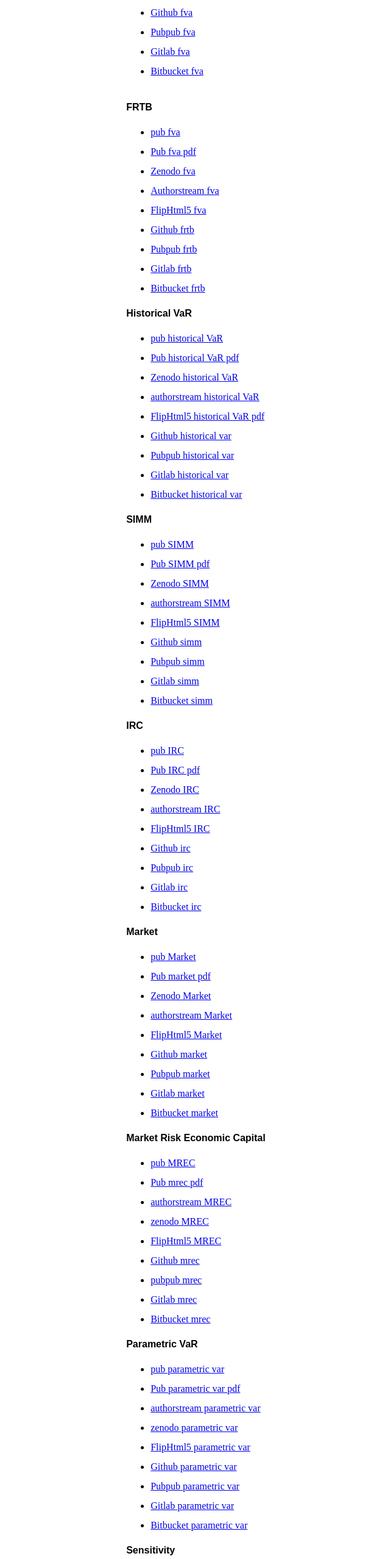
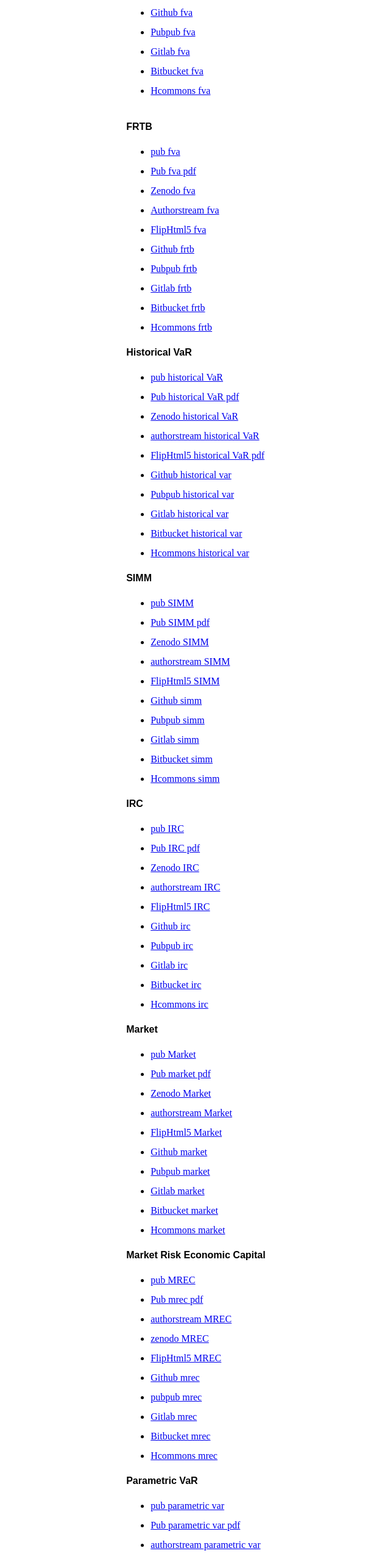
Before and after one commit to timxiao1203/timxiao1203.github.io, a plain HTML site: page curveVolList.html in a window 1280 px wide. Shown: the part 4824-7380 px from the top of the page at 61% size, without its empty margins (64-704 px from the left). Drawn offline with Linux system fonts and the light colour scheme.

Commit message:
Update curveVolList.html

```diff
--- a/curveVolList.html
+++ b/curveVolList.html
@@ -376,6 +376,7 @@ marginwidth="0" marginheight="0">
 					<li style="font-size:16px"><a href="https://interestrate.pubpub.org/pub/ozumceme/download/pdf">Pubpub fva</a></li>
 					<li style="font-size:16px"><a href="https://gitlab.com/cfrm171/fva/-/raw/master/cvaFva-5.pdf">Gitlab fva</a></li>
 					<li style="font-size:16px"><a href="https://bitbucket.org/cfrm17/fva/downloads/cvaFva-5.pdf">Bitbucket fva</a></li>
+					<li style="font-size:16px"><a href="https://hcommons.org/deposits/download/hc:33096/CONTENT/cvafva-5.pdf">Hcommons fva</a></li>
 
 				 </ul>
 
@@ -392,7 +393,7 @@ marginwidth="0" marginheight="0">
 					<li style="font-size:16px"><a href="hhttps://interestrate.pubpub.org/pub/w33dt1rs/download/pdf">Pubpub frtb</a></li>
 					<li style="font-size:16px"><a href="https://gitlab.com/cfrm171/frtb/-/raw/master/frtbSa-6.pdf">Gitlab frtb</a></li>
 					<li style="font-size:16px"><a href="https://bitbucket.org/cfrm17/frtb/downloads/frtbSa-6.pdf">Bitbucket frtb</a></li>
-
+					<li style="font-size:16px"><a href="https://hcommons.org/deposits/download/hc:33098/CONTENT/frtbsa-6.pdf">Hcommons frtb</a></li>
 				 </ul>
 
 				 <font face="Arial, Helvetica, sans-serif"><b>Historical VaR</b></font>
@@ -407,6 +408,7 @@ marginwidth="0" marginheight="0">
 					<li style="font-size:16px"><a href="https://interestrate.pubpub.org/pub/116rqssv/download/pdf">Pubpub historical var</a></li>
 					<li style="font-size:16px"><a href="https://gitlab.com/cfrm171/historicalvar/-/raw/master/HistoricalVaR-7.pdf">Gitlab historical var</a></li>
 					<li style="font-size:16px"><a href="https://bitbucket.org/cfrm17/historicalvar/downloads/HistoricalVaR-7.pdf">Bitbucket historical var</a></li>
+					<li style="font-size:16px"><a href="https://hcommons.org/deposits/download/hc:33480/CONTENT/historicalvar-7.pdf">Hcommons historical var</a></li>
 
 				 </ul>
 				 <font face="Arial, Helvetica, sans-serif"><b>SIMM</b></font>
@@ -421,6 +423,7 @@ marginwidth="0" marginheight="0">
 					<li style="font-size:16px"><a href="https://interestrate.pubpub.org/pub/wushuobx/download/pdf">Pubpub simm</a></li>
 					<li style="font-size:16px"><a href="https://gitlab.com/cfrm171/simm/-/raw/master/initialMargin-8.pdf">Gitlab simm</a></li>
 					<li style="font-size:16px"><a href="https://bitbucket.org/cfrm17/simm/downloads/initialMargin-8.pdf">Bitbucket simm</a></li>
+					<li style="font-size:16px"><a href="https://hcommons.org/deposits/download/hc:33508/CONTENT/initialmargin-8.pdf">Hcommons simm</a></li>
 
 				 </ul>
 
@@ -436,7 +439,7 @@ marginwidth="0" marginheight="0">
 					<li style="font-size:16px"><a href="https://interestrate.pubpub.org/pub/469v839f/download/pdf">Pubpub irc</a></li>
 					<li style="font-size:16px"><a href="https://gitlab.com/cfrm171/irc/-/raw/master/irc-9.pdf">Gitlab irc</a></li>
 					<li style="font-size:16px"><a href="https://bitbucket.org/cfrm17/irc/downloads/irc-9.pdf">Bitbucket irc</a></li>
-
+					<li style="font-size:16px"><a href="https://hcommons.org/deposits/download/hc:33530/CONTENT/irc-9.pdf">Hcommons irc</a></li>
 				 </ul>
 
 				 <font face="Arial, Helvetica, sans-serif"><b>Market</b></font>
@@ -451,6 +454,7 @@ marginwidth="0" marginheight="0">
 					<li style="font-size:16px"><a href="https://interestrate.pubpub.org/pub/hd1pqked/download/pdf">Pubpub market</a></li>
 					<li style="font-size:16px"><a href="https://gitlab.com/cfrm171/market/-/raw/master/market-10.pdf">Gitlab market</a></li>
 					<li style="font-size:16px"><a href="https://bitbucket.org/cfrm17/market/downloads/market-10.pdf">Bitbucket market</a></li>
+					<li style="font-size:16px"><a href="https://hcommons.org/deposits/download/hc:33532/CONTENT/market-10.pdf">Hcommons market</a></li>
 
 				 </ul>
 
@@ -466,6 +470,7 @@ marginwidth="0" marginheight="0">
 					<li style="font-size:16px"><a href="https://interestrate.pubpub.org/pub/r47dfv0a/download/pdf">pubpub mrec</a></li>
 					<li style="font-size:16px"><a href="https://gitlab.com/cfrm17/mrec/-/raw/master/mrEc-11.pdf">Gitlab mrec</a></li>
 					<li style="font-size:16px"><a href="https://bitbucket.org/cfrm17/mrec/downloads/mrEc-11.pdf">Bitbucket mrec</a></li>
+					<li style="font-size:16px"><a href="https://hcommons.org/deposits/download/hc:33534/CONTENT/mrec-11.pdf">Hcommons mrec</a></li>
 
 				 </ul>
 
@@ -481,6 +486,7 @@ marginwidth="0" marginheight="0">
 					<li style="font-size:16px"><a href="https://interestrate.pubpub.org/pub/2u0jpbfi/download/pdf">Pubpub parametric var</a></li>
 					<li style="font-size:16px"><a href="https://gitlab.com/cfrm17/parametricvar/-/raw/master/ParametricVaR-12.pdf">Gitlab parametric var</a></li>
 					<li style="font-size:16px"><a href="https://bitbucket.org/cfrm17/parametricvar/downloads/ParametricVaR-12.pdf">Bitbucket parametric var</a></li>
+					<li style="font-size:16px"><a href="https://hcommons.org/deposits/download/hc:33536/CONTENT/parametricvar-12.pdf">Hcommons parametric var</a></li>
 
 				 </ul>
 
@@ -496,6 +502,7 @@ marginwidth="0" marginheight="0">
 					<li style="font-size:16px"><a href="https://interestrate.pubpub.org/pub/nq9sk3q4/download/pdf">Pubpub sensitivity</a></li>
 					<li style="font-size:16px"><a href="https://gitlab.com/cfrm17/sensitivity/-/raw/master/sensitivity-13.pdf">Gitlab sensitivity</a></li>
 					<li style="font-size:16px"><a href="https://bitbucket.org/cfrm17/sensitivity/downloads/sensitivity-13.pdf">Bitbucket sensitivity</a></li>
+					<li style="font-size:16px"><a href="https://hcommons.org/deposits/download/hc:33592/CONTENT/sensitivity-13.pdf">Hcommons sensitivity</a></li>
 
 					</ul>
 
@@ -511,6 +518,7 @@ marginwidth="0" marginheight="0">
 					<li style="font-size:16px"><a href="https://interestrate.pubpub.org/pub/guu4ru3z/download/pdf">Pubpub nc var</a></li>
 					<li style="font-size:16px"><a href="https://gitlab.com/cfrm17/montecarlovar/-/raw/master/MonteCarloVaR-14.pdf">Gitlab nc var</a></li>
 					<li style="font-size:16px"><a href="https://bitbucket.org/cfrm17/montecarlovar/downloads/MonteCarloVaR-14.pdf">Bitbucket nc var</a></li>
+					<li style="font-size:16px"><a href="https://hcommons.org/deposits/download/hc:33594/CONTENT/montecarlovar-14.pdf">Hcommons nc var</a></li>
 
 				 </ul>
 
```
